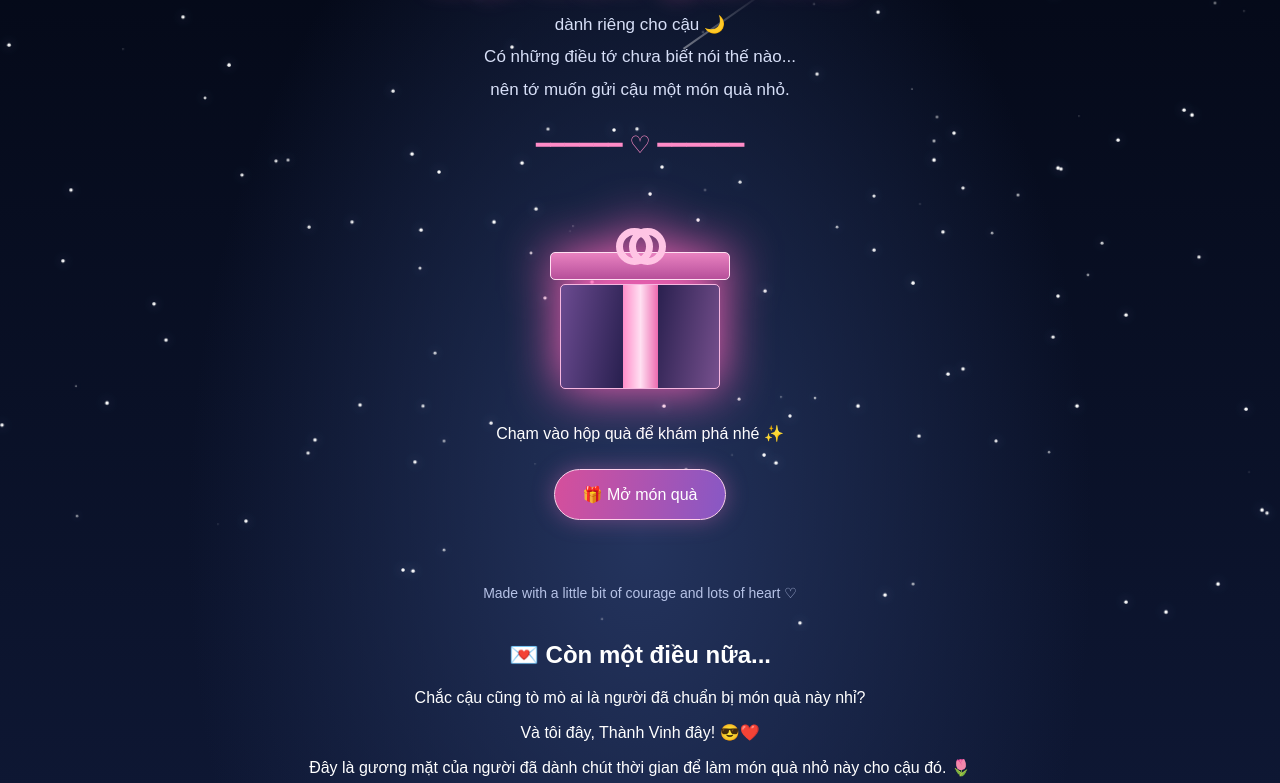
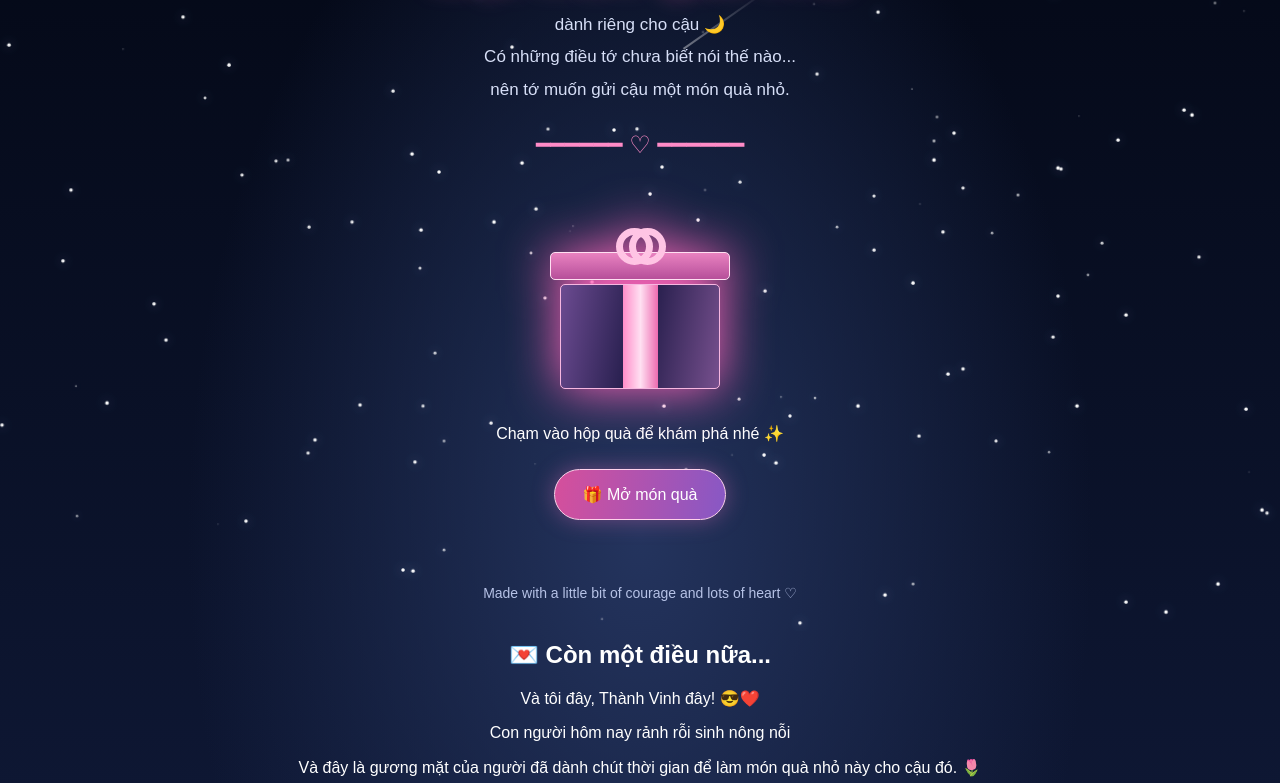
Before and after one commit to Vinh20062025/websieudep, a plain HTML site: page qua.html in a window 1280 px wide. Shown: the part 169-952 px from the top of the page. Drawn offline with Linux system fonts and the light colour scheme.

Commit message:
Cap nhat website

```diff
--- a/qua.html
+++ b/qua.html
@@ -470,15 +470,16 @@
     <h2>💌 Còn một điều nữa...</h2>
 
     <p>
-        Chắc cậu cũng tò mò ai là người đã chuẩn bị món quà này nhỉ?
+
     </p>
+        Và tôi đây, Thành Vinh đây! 😎❤️
 
     <p class="cau-tiet-lo">
-        Và tôi đây, Thành Vinh đây! 😎❤️
+        Con người hôm nay rảnh rỗi sinh nông nỗi
     </p>
 
     <p>
-        Đây là gương mặt của người đã dành chút thời gian
+        Và đây là gương mặt của người đã dành chút thời gian
         để làm món quà nhỏ này cho cậu đó. 🌷
     </p>
 
```
